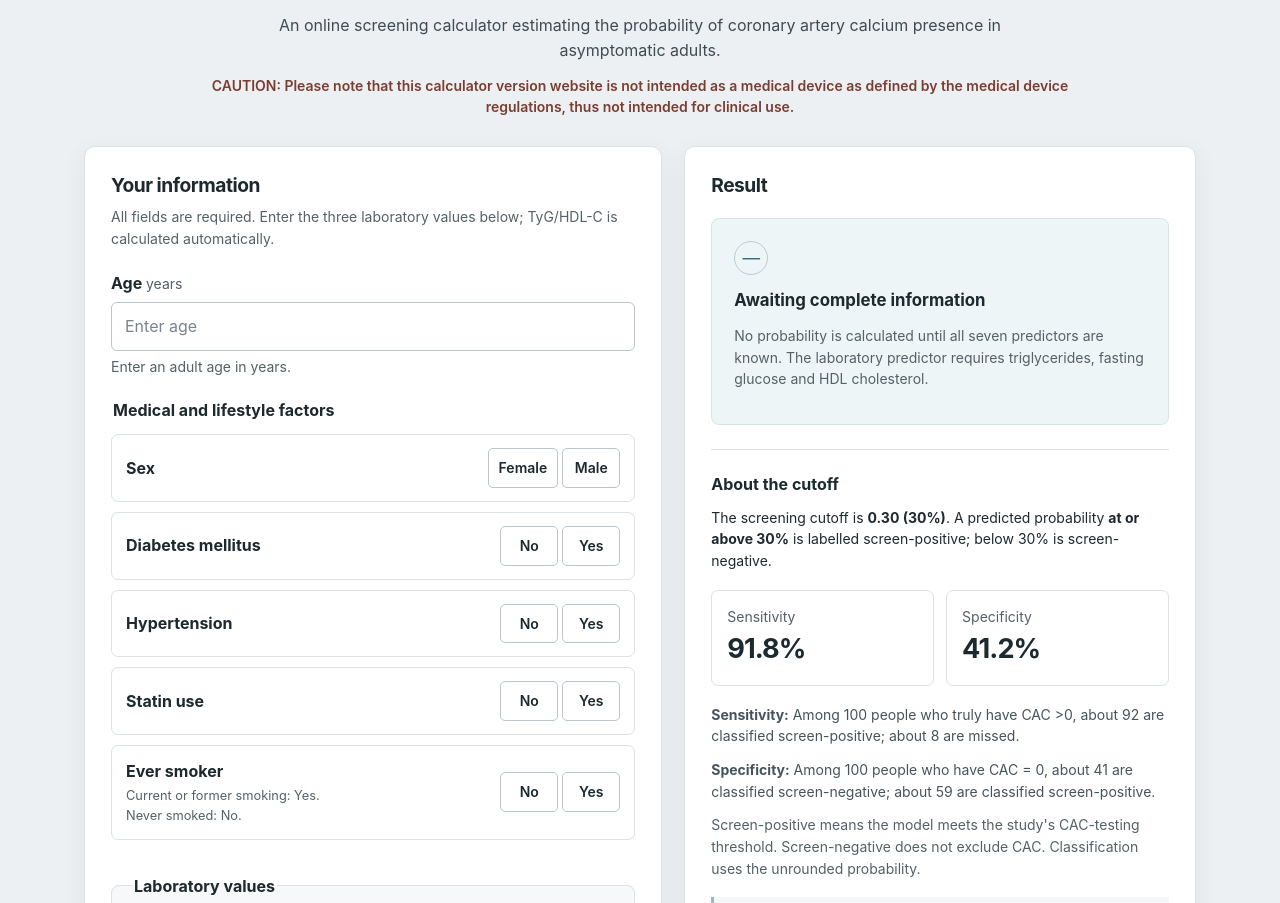
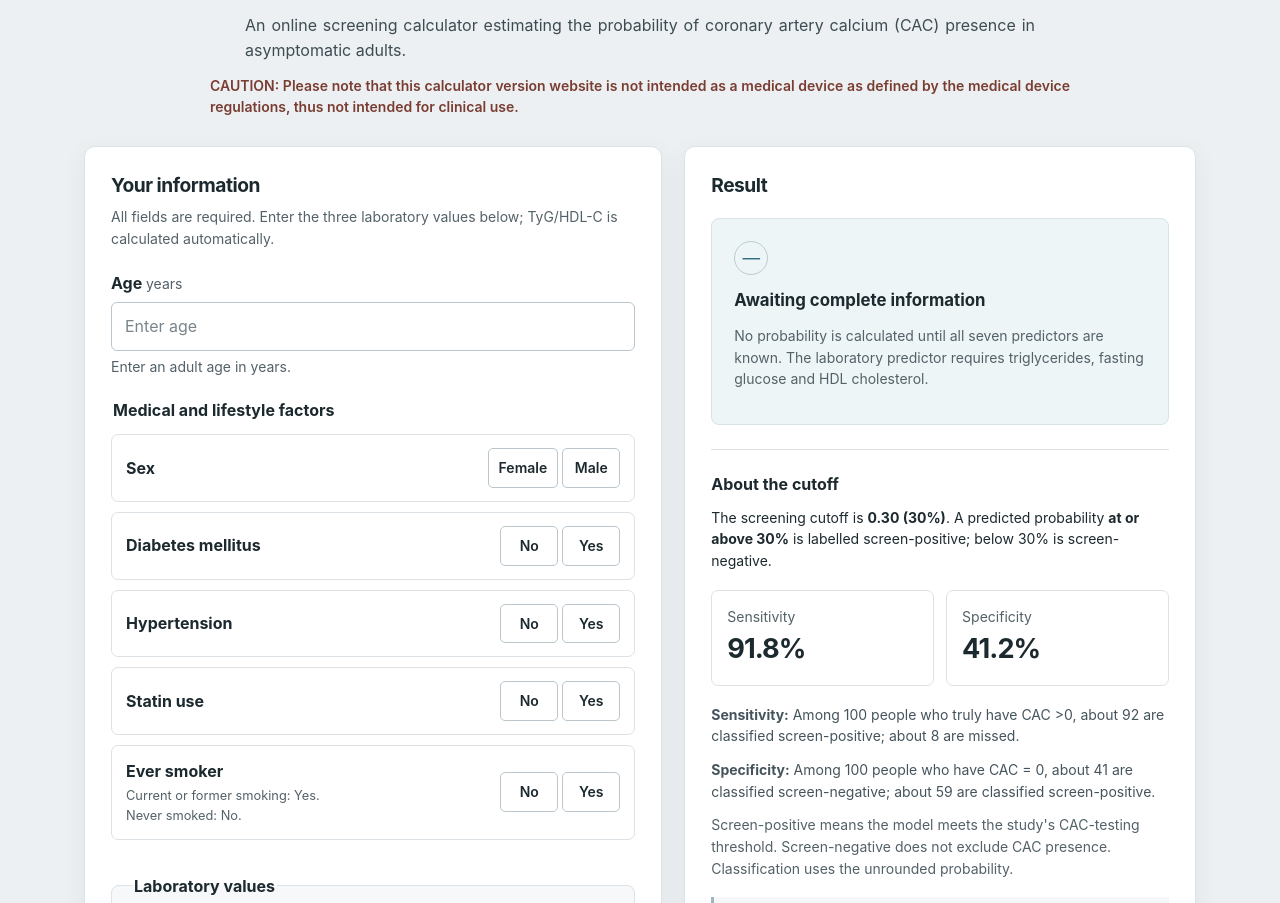
Before and after one commit to boonsengyeoh/Predicting-Asymptomatic-Coronary-Artery-Calcium-Among-Southeast-Asians, a plain HTML site: page index.html in a window 1280 px wide. Shown: the part 149-1052 px from the top of the page. Drawn offline with Linux system fonts and the light colour scheme.

Commit message:
Add files via upload

```diff
--- a/index.html
+++ b/index.html
@@ -15,8 +15,8 @@
     header { text-align:center; max-width:980px; margin:0 auto 28px; }
     .eyebrow { display:inline-block; margin:0 0 12px; padding:5px 12px; border:1px solid #c8dade; border-radius:30px; color:var(--teal-dark); font-size:.8rem; font-weight:700; letter-spacing:.09em; text-transform:uppercase; }
     h1 { font-size:clamp(1.85rem,4vw,2.85rem); line-height:1.14; letter-spacing:-.035em; margin:0 0 16px; }
-    header .intro { max-width:790px; margin:0 auto 12px; color:#3d4c53; }
-    .caution { max-width:860px; margin:0 auto; color:#793d32; font-size:.875rem; font-weight:600; }
+    header .intro { text-align:justify; max-width:790px; margin:0 auto 12px; color:#3d4c53; }
+    .caution { text-align:justify; max-width:860px; margin:0 auto; color:#793d32; font-size:.875rem; font-weight:600; }
     .layout { display:grid; grid-template-columns:minmax(0,1.13fr) minmax(0,1fr); gap:22px; align-items:start; }
     .card { background:white; border:1px solid var(--line); border-radius:11px; box-shadow:0 7px 24px #273b4510; padding:26px; }
     h2 { font-size:1.2rem; line-height:1.3; letter-spacing:-.025em; margin:0 0 8px; }
@@ -94,7 +94,7 @@
   <main class="page">
     <header>
       <h1>Screening for Asymptomatic<br>Coronary Atherosclerosis</h1>
-      <p class="intro">An online screening calculator estimating the probability of coronary artery calcium presence in asymptomatic adults.</p>
+      <p class="intro">An online screening calculator estimating the probability of coronary artery calcium (CAC) presence in asymptomatic adults.</p>
       <p class="caution">CAUTION: Please note that this calculator version website is not intended as a medical device as defined by the medical device regulations, thus not intended for clinical use.</p>
     </header>
 
@@ -191,7 +191,7 @@
             <p class="small muted" id="pending-description">No probability is calculated until all seven predictors are known. The laboratory predictor requires triglycerides, fasting glucose and HDL cholesterol.</p>
           </div>
           <div id="result" hidden>
-            <span class="result-label">Predicted probability of CAC score more than 0</span>
+            <span class="result-label">Predicted probability of CAC above 0</span>
             <output id="probability" aria-label="Predicted probability of CAC greater than zero"></output>
             <span id="classification"></span>
             <p id="result-meaning" class="small"></p>
@@ -211,7 +211,7 @@
           </div>
           <p class="definition"><strong>Sensitivity:</strong> Among 100 people who truly have CAC &gt;0, about 92 are classified screen-positive; about 8 are missed.</p>
           <p class="definition"><strong>Specificity:</strong> Among 100 people who have CAC = 0, about 41 are classified screen-negative; about 59 are classified screen-positive.</p>
-          <p class="small muted">Screen-positive means the model meets the study's CAC-testing threshold. Screen-negative does not exclude CAC. Classification uses the unrounded probability.</p>
+          <p class="small muted">Screen-positive means the model meets the study's CAC-testing threshold. Screen-negative does not exclude CAC presence. Classification uses the unrounded probability.</p>
           <p class="validation-note">These operating characteristics come from the development cohort of 637 participants using saved final predictions: 315/343 CAC-positive and 121/294 CAC-zero participants correctly classified. They are not bootstrap optimism-corrected sensitivity or specificity, and external validation has not been established.</p>
         </section>
 
```
